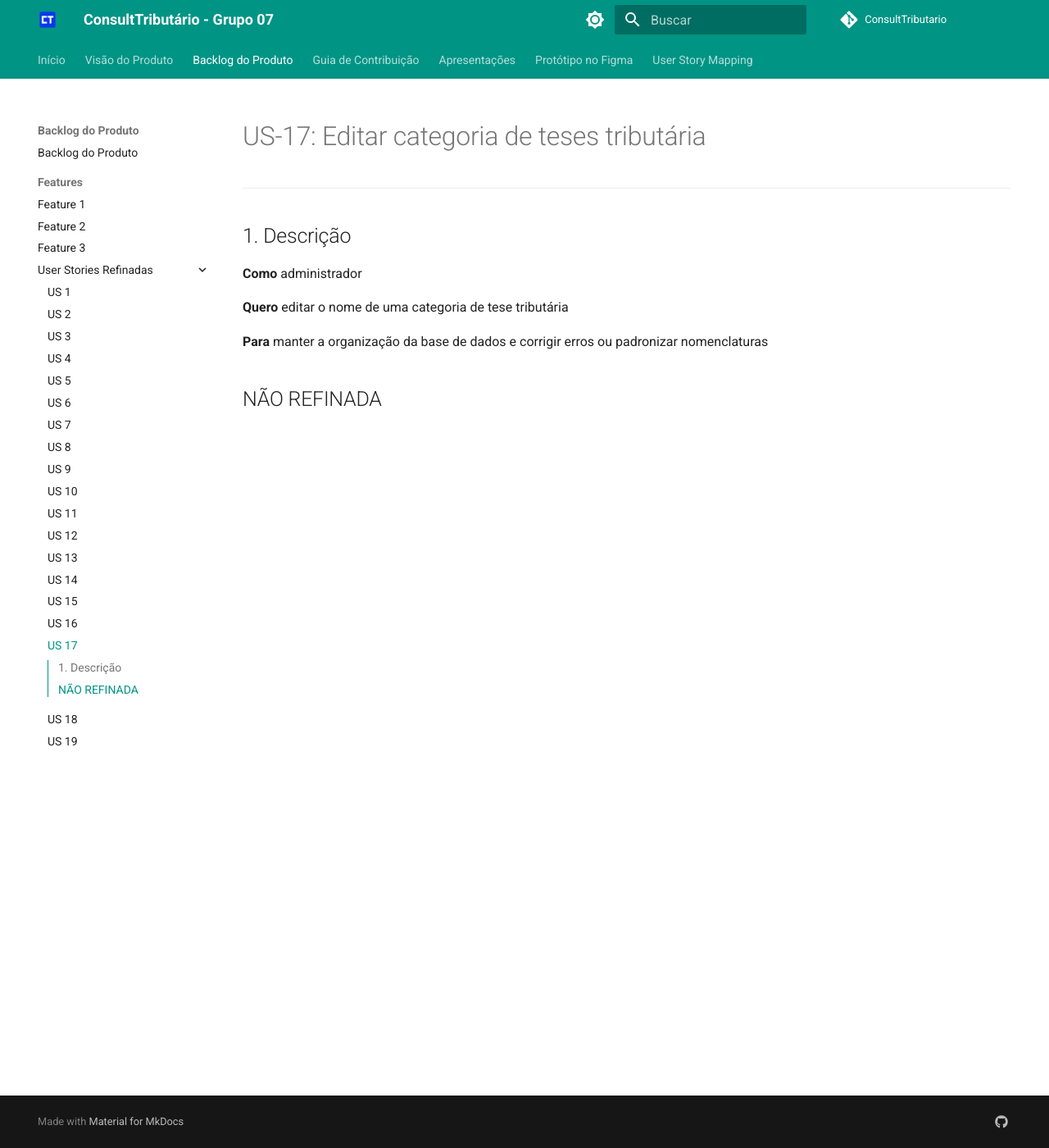
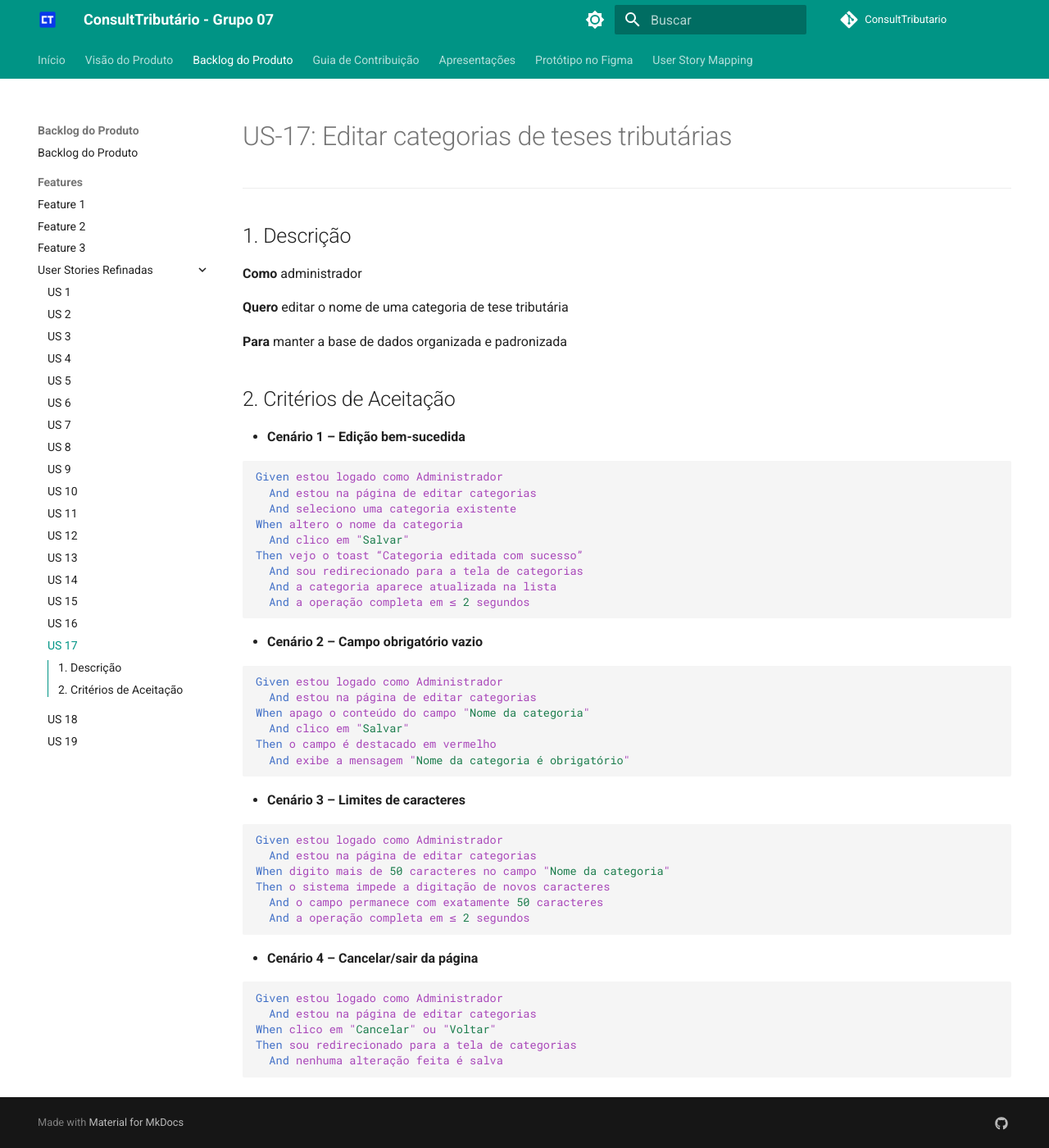
Before and after one commit to mdsreq-fga-unb/2025.1-T02-ConsultTributario, an MkDocs documentation site: the page built from docs/features/gerenciar-teses-tributarias/us-17.md, in a window 1280 px wide and 1400 px high. Shown: the whole window at 82% size. Built offline with MkDocs 1.6.1 and Material for MkDocs 9.7.7, drawn with Linux system fonts in a browser that asks for light colours; comment, search, counter and statistics services are not loaded.

Commit message:
docs: updated acceptance criteria for US-17 and US-6

````diff
--- a/docs/features/gerenciar-teses-tributarias/us-17.md
+++ b/docs/features/gerenciar-teses-tributarias/us-17.md
@@ -1,4 +1,4 @@
-# US-17: Editar categoria de teses tributária
+# US-17: Editar categorias de teses tributárias
 
 ---
 
@@ -8,6 +8,52 @@
 
 **Quero** editar o nome de uma categoria de tese tributária
 
-**Para** manter a organização da base de dados e corrigir erros ou padronizar nomenclaturas
+**Para** manter a base de dados organizada e padronizada
 
-## NÃO REFINADA
+## 2. Critérios de Aceitação
+
+- **Cenário 1 – Edição bem-sucedida**
+
+```gherkin
+Given estou logado como Administrador
+  And estou na página de editar categorias
+  And seleciono uma categoria existente
+When altero o nome da categoria
+  And clico em "Salvar"
+Then vejo o toast “Categoria editada com sucesso”
+  And sou redirecionado para a tela de categorias
+  And a categoria aparece atualizada na lista
+  And a operação completa em ≤ 2 segundos
+```
+
+- **Cenário 2 – Campo obrigatório vazio**
+
+```gherkin
+Given estou logado como Administrador
+  And estou na página de editar categorias
+When apago o conteúdo do campo "Nome da categoria"
+  And clico em "Salvar"
+Then o campo é destacado em vermelho
+  And exibe a mensagem "Nome da categoria é obrigatório"
+```
+
+- **Cenário 3 – Limites de caracteres**
+
+```gherkin
+Given estou logado como Administrador
+  And estou na página de editar categorias
+When digito mais de 50 caracteres no campo "Nome da categoria"
+Then o sistema impede a digitação de novos caracteres
+  And o campo permanece com exatamente 50 caracteres
+  And a operação completa em ≤ 2 segundos
+```
+
+- **Cenário 4 – Cancelar/sair da página**
+
+```gherkin
+Given estou logado como Administrador
+  And estou na página de editar categorias
+When clico em "Cancelar" ou "Voltar"
+Then sou redirecionado para a tela de categorias
+  And nenhuma alteração feita é salva
+```
````
Also changed, not shown: docs/features/gerenciar-teses-tributarias/us-06.md (+46 -1 lines).
